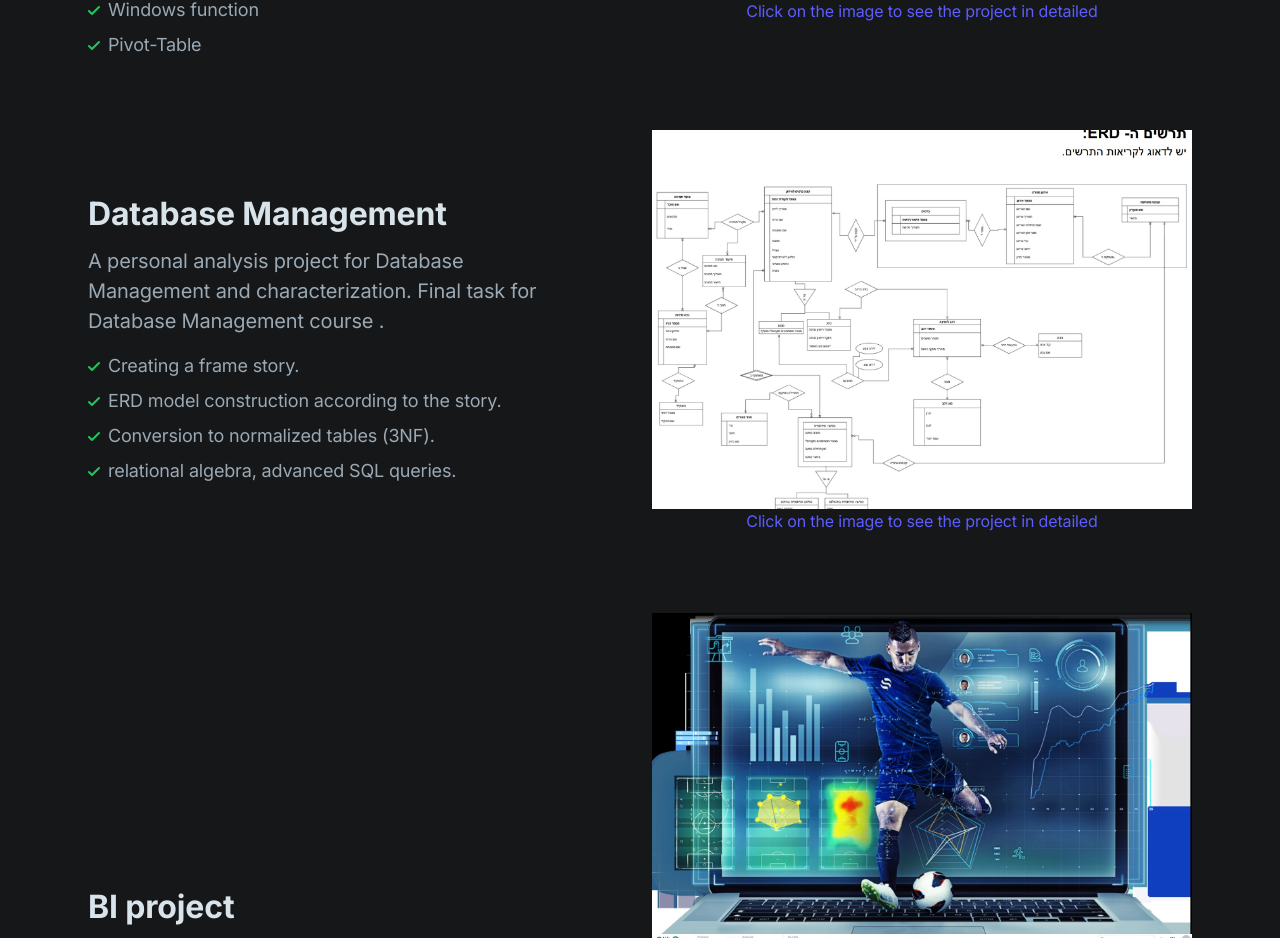
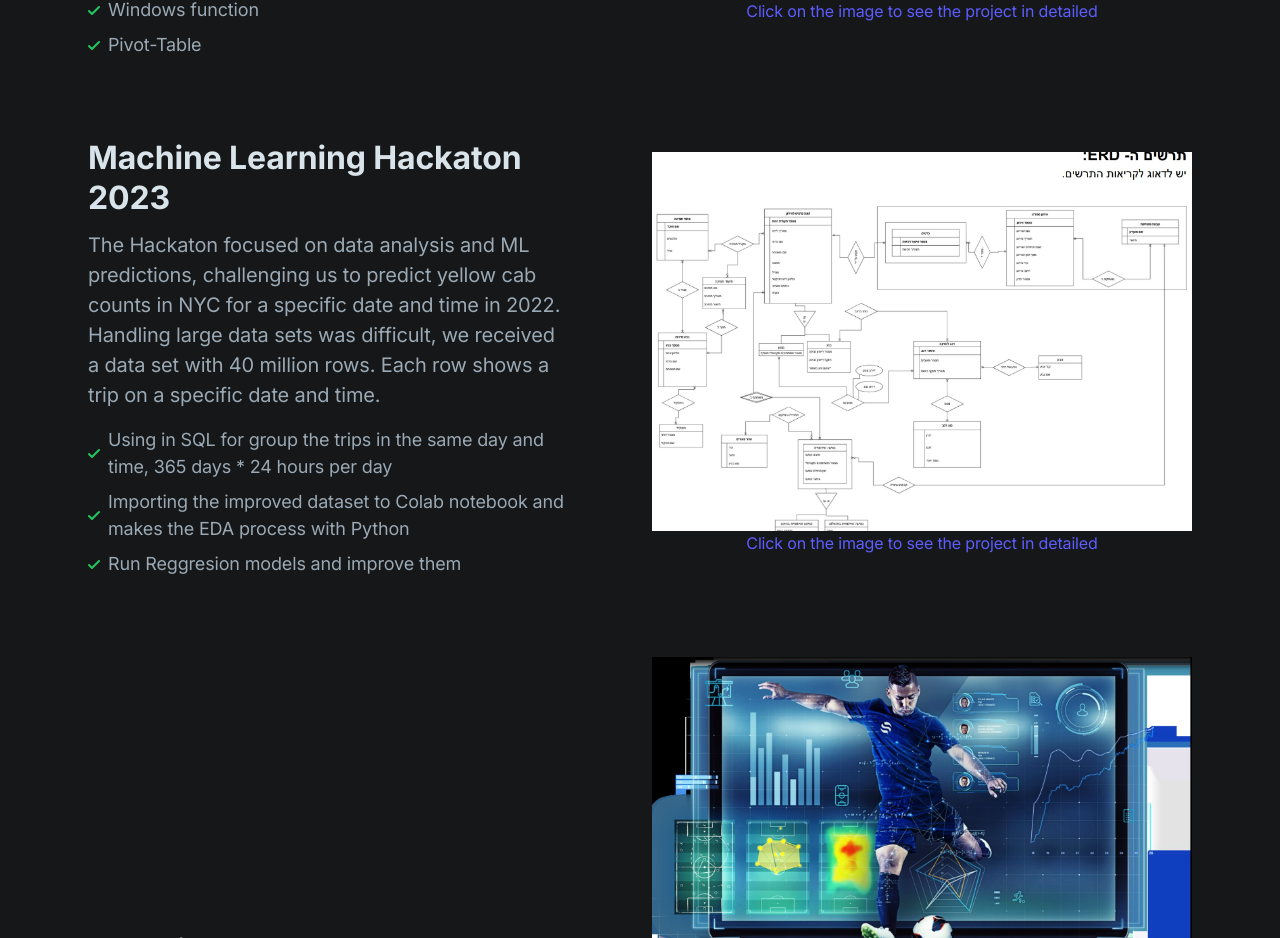
Before and after one commit to YahavMesika/portfolio, a Next.js app: page / in a window 1280 px wide. Shown: the part 3629-4567 px from the top of the page. Built offline with nearby package versions, Linux system fonts and the light colour scheme.

Commit message:
Update zigzag.tsx

```diff
--- a/components/zigzag.tsx
+++ b/components/zigzag.tsx
@@ -169,33 +169,33 @@ export default function Zigzag() {
               <div className="max-w-xl md:max-w-none md:w-full mx-auto md:col-span-7 lg:col-span-6" data-aos="fade-right">
                 <div className="md:pr-4 lg:pr-12 xl:pr-16">
                   <div className="font-architects-daughter text-xl text-purple-600 mb-2"></div>
-                  <h3 className="h3 mb-3">Database Management</h3>
-                  <p className="text-xl text-gray-400 mb-4">A personal analysis project for Database Management and characterization. Final task for Database Management course  .</p>
+                  <h3 className="h3 mb-3">Machine Learning Hackaton 2023</h3>
+                  <p className="text-xl text-gray-400 mb-4"> The Hackaton focused on data analysis and ML predictions, challenging us to predict yellow cab counts in NYC for a specific date and time in 2022.<br/>Handling large data sets was difficult, we received a data set with 40 million rows. Each row shows a trip on a specific date and time.</p>
                   <ul className="text-lg text-gray-400 -mb-2">
                     <li className="flex items-center mb-2">
                       <svg className="w-3 h-3 fill-current text-green-500 mr-2 shrink-0" viewBox="0 0 12 12" xmlns="http://www.w3.org/2000/svg">
                         <path d="M10.28 2.28L3.989 8.575 1.695 6.28A1 1 0 00.28 7.695l3 3a1 1 0 001.414 0l7-7A1 1 0 0010.28 2.28z" />
                       </svg>
-                      <span>Creating a frame story.</span>
+                      <span>Using in SQL for group the trips in the same day and time, 365 days * 24 hours per day</span>
                     </li>
                     <li className="flex items-center mb-2">
                       <svg className="w-3 h-3 fill-current text-green-500 mr-2 shrink-0" viewBox="0 0 12 12" xmlns="http://www.w3.org/2000/svg">
                         <path d="M10.28 2.28L3.989 8.575 1.695 6.28A1 1 0 00.28 7.695l3 3a1 1 0 001.414 0l7-7A1 1 0 0010.28 2.28z" />
                       </svg>
-                      <span>ERD model construction according to the story. </span>
+                      <span>Importing the improved dataset to Colab notebook and makes the EDA process with Python </span>
                     </li>
                     <li className="flex items-center mb-2">
                       <svg className="w-3 h-3 fill-current text-green-500 mr-2 shrink-0" viewBox="0 0 12 12" xmlns="http://www.w3.org/2000/svg">
                         <path d="M10.28 2.28L3.989 8.575 1.695 6.28A1 1 0 00.28 7.695l3 3a1 1 0 001.414 0l7-7A1 1 0 0010.28 2.28z" />
                       </svg>
-                      <span>Conversion to normalized tables (3NF). </span>
+                      <span>Run Reggresion models and improve them </span>
                     </li>
-                    <li className="flex items-center">
+                    {/* <li className="flex items-center">
                       <svg className="w-3 h-3 fill-current text-green-500 mr-2 shrink-0" viewBox="0 0 12 12" xmlns="http://www.w3.org/2000/svg">
                         <path d="M10.28 2.28L3.989 8.575 1.695 6.28A1 1 0 00.28 7.695l3 3a1 1 0 001.414 0l7-7A1 1 0 0010.28 2.28z" />
                       </svg>
                       <span>relational algebra, advanced SQL queries.</span>
-                    </li>
+                    </li> */}
                   </ul>
                 </div>
               </div>
```
